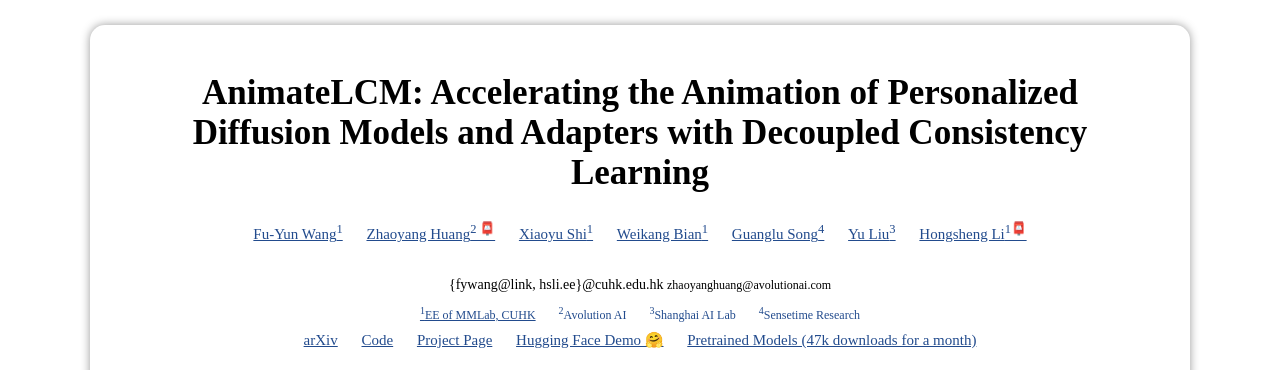
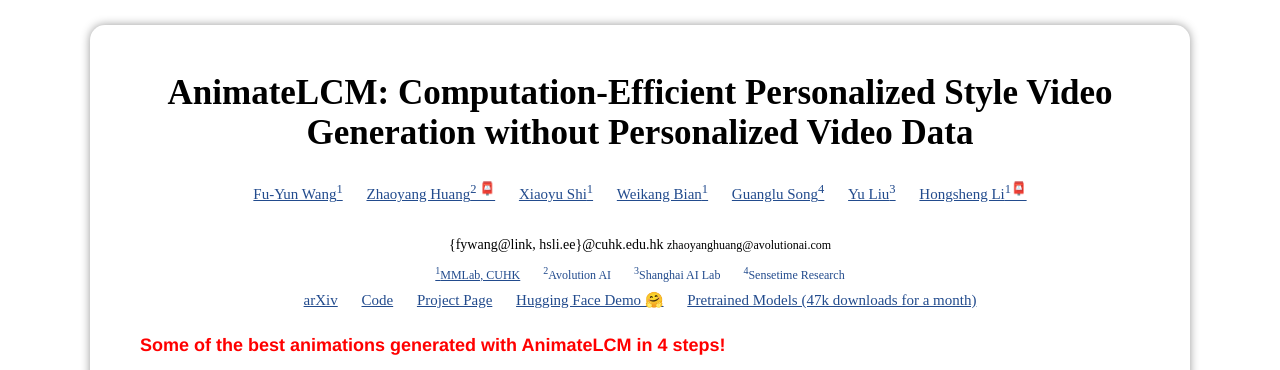
Before and after one commit to AnimateLCM/AnimateLCM.github.io, a plain HTML site: page index.html in a window 1280 px wide. Shown: the top 370 px of the page. Drawn offline with nearby package versions, Linux system fonts and the light colour scheme.

Commit message:
Update index.html

```diff
--- a/index.html
+++ b/index.html
@@ -23,12 +23,12 @@
 
 <body>
 <div class="content">
-  <h1><strong>AnimateLCM: Accelerating the Animation of Personalized Diffusion Models and Adapters with Decoupled Consistency Learning</strong></h1>
+  <h1><strong>AnimateLCM:  Computation-Efficient Personalized Style Video Generation without Personalized Video Data</strong></h1>
   <p id="authors" style="font-size: 15px;"><a href="https://g-u-n.github.io/">Fu-Yun Wang<sup>1</sup></a> <a href="https://drinkingcoder.github.io/">Zhaoyang Huang<sup>2 📮</sup></a> <a href="https://xiaoyushi97.github.io/">Xiaoyu Shi<sup>1</sup></a> <a href="https://wkbian.github.io/ ">Weikang Bian<sup>1</sup></a> <a href="https://songguanglu.github.io/">Guanglu Song<sup>4</sup></a> <a href="https://liuyu.us/">Yu Liu<sup>3</sup></a> <a href="https://www.ee.cuhk.edu.hk/~hsli/">Hongsheng Li<sup>1📮</sup></a><br>
   <br>
   <span style="font-size: 14px"> {fywang@link, hsli.ee}@cuhk.edu.hk  </span>    <span style="font-size: 12px"> zhaoyanghuang@avolutionai.com </span>
   <br>
-  <span style="font-size: 12px"> <a href="https://mmlab.ie.cuhk.edu.hk/people.html"> <sup>1</sup>EE of MMLab, CUHK</a> <a> <sup>2</sup>Avolution AI </a> <a><sup>3</sup>Shanghai AI Lab</a> <a><sup>4</sup>Sensetime Research</a>
+  <span style="font-size: 12px"> <a href="https://mmlab.ie.cuhk.edu.hk/people.html"> <sup>1</sup>MMLab, CUHK</a> <a> <sup>2</sup>Avolution AI </a> <a><sup>3</sup>Shanghai AI Lab</a> <a><sup>4</sup>Sensetime Research</a>
   </span>
   <br>
        <a href="https://arxiv.org/pdf/2402.00769.pdf">arXiv</a>
```
